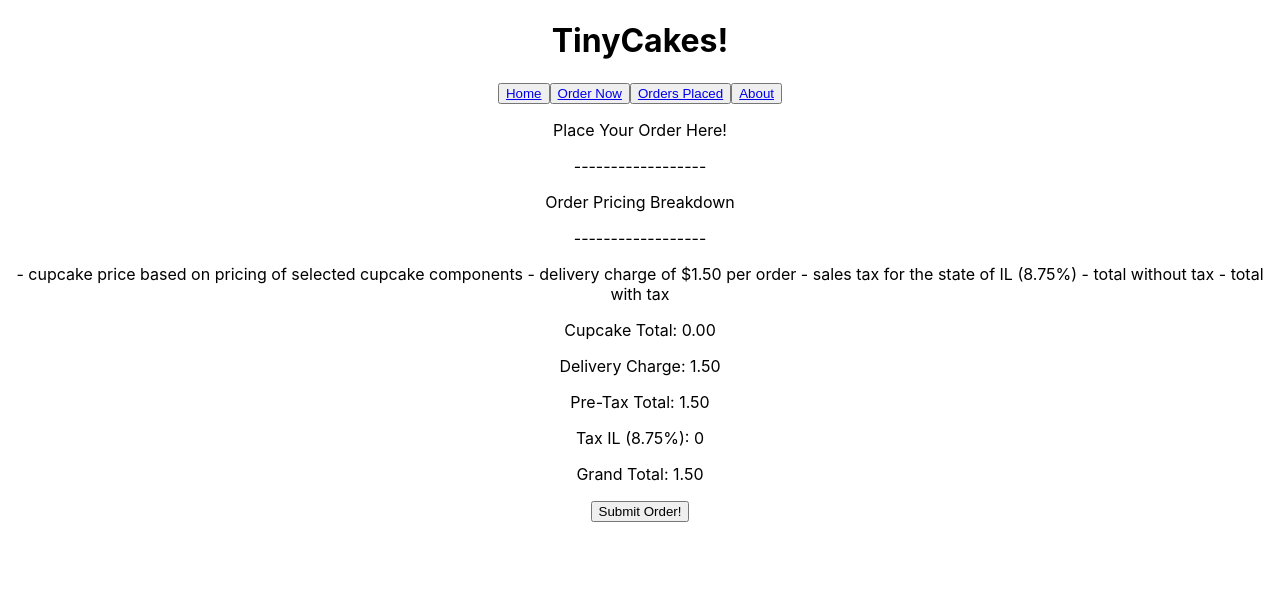
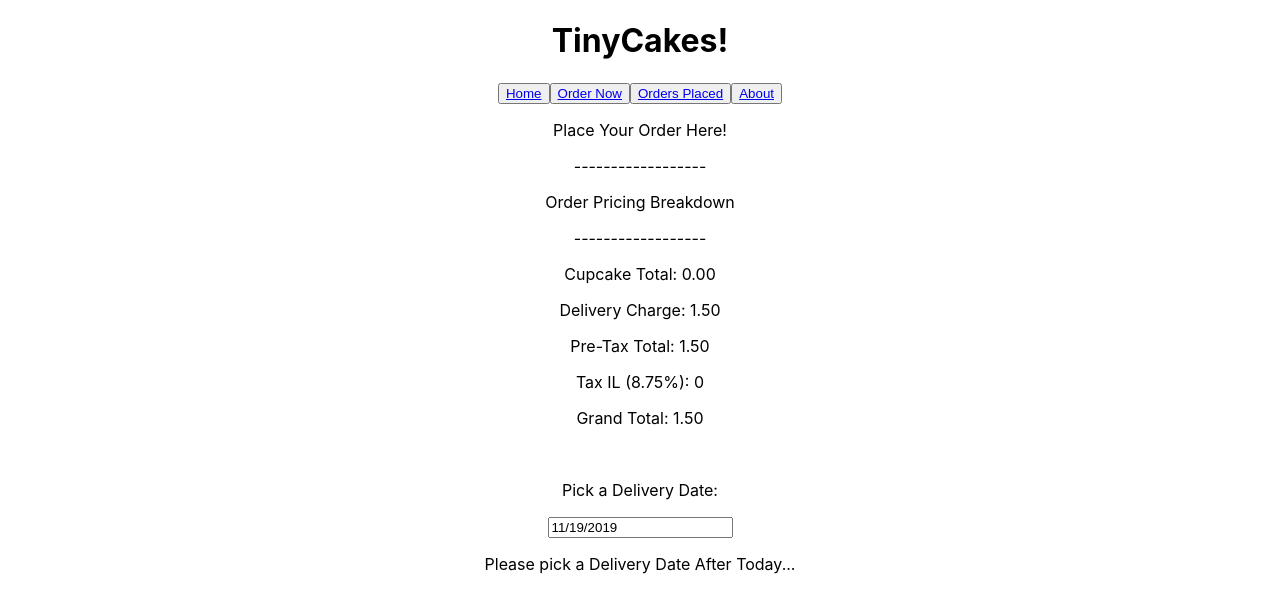
Before and after one commit to nek0senpa1/tinycakes-frontend, a React (Create React App) app in the folder tinycakes/: page /placeorder in a window 1280 px wide. Shown: the top 612 px of the page. Built offline with nearby package versions, Linux system fonts and the light colour scheme; no server answers.

Commit message:
ordering done, though CORS error on backend persists

```diff
--- a/tinycakes/package.json
+++ b/tinycakes/package.json
@@ -6,6 +6,8 @@
     "axios": "^0.19.0",
     "dom": "^0.0.3",
     "react": "^16.12.0",
+    "react-datepicker": "^2.10.0",
+    "react-day-picker": "^7.4.0",
     "react-dom": "^16.12.0",
     "react-router-dom": "^5.1.2",
     "react-scripts": "3.2.0",
--- a/tinycakes/src/Orders.js
+++ b/tinycakes/src/Orders.js
@@ -3,10 +3,16 @@ import './App.css';
 import { Route, Link } from 'react-router-dom';
 
 function Orders() {
+
+
+
+
   return (
     <div className="Orders">
 
       <p>Check your previous orders here !!! </p>
+      <p>--------------------------------------------</p>
+
 
 
     </div>
--- a/tinycakes/src/PlaceOrder.js
+++ b/tinycakes/src/PlaceOrder.js
@@ -1,6 +1,9 @@
 import React, { useEffect, useState} from 'react';
 import './App.css';
 import { Route, Link } from 'react-router-dom';
+import axios from 'axios';
+import DatePicker from "react-datepicker";
+import "react-datepicker/dist/react-datepicker.css";
 
 function PlaceOrder(orderinfo) {
 
@@ -16,9 +19,9 @@ function PlaceOrder(orderinfo) {
             if (orderinfo.cupcake.base === orderinfo.bases[i].key) {
                 console.log('found', orderinfo.cupcake.base)
                 cupcaketotal = cupcaketotal + orderinfo.bases[i].price
-                console.log(cupcaketotal)
+                // console.log(cupcaketotal)
             } else {
-                console.log('base not found', orderinfo.bases[i].name)
+                //console.log('base not found', orderinfo.bases[i].name)
             }
         }
 
@@ -26,9 +29,9 @@ function PlaceOrder(orderinfo) {
             if (orderinfo.cupcake.frosting === orderinfo.frostings[i].key) {
                 console.log('found', orderinfo.cupcake.frosting)
                 cupcaketotal = cupcaketotal + orderinfo.frostings[i].price
-                console.log(cupcaketotal)
+                // console.log(cupcaketotal)
             } else {
-                console.log('frosting not found', orderinfo.frostings[i].name)
+                //console.log('frosting not found', orderinfo.frostings[i].name)
             }
         }
 
@@ -42,9 +45,9 @@ function PlaceOrder(orderinfo) {
                     if (orderinfo.cupcake.toppings[j] === orderinfo.toppings[i].key) {
                         console.log('found', orderinfo.cupcake.toppings[j])
                         cupcaketotal = cupcaketotal + orderinfo.toppings[i].price
-                        console.log(cupcaketotal)
+                        // console.log(cupcaketotal)
                     } else {
-                        console.log('topping not found', orderinfo.toppings[i].name)
+                        //console.log('topping not found', orderinfo.toppings[i].name)
                     }
 
                 }
@@ -54,6 +57,8 @@ function PlaceOrder(orderinfo) {
 
 
     }
+
+    let curDate = Date.now()
 
     const delivery = 150;
 
@@ -71,6 +76,52 @@ function PlaceOrder(orderinfo) {
 
     // unsure if there is tax on delivery fees?  So I didn't factor that in.  Tax only on cuppy cake.
 
+    const [dategood, setDategood] = useState(false)
+
+    const [deldate, setDeldate] = useState(Date.now())
+
+    let ordertosend = {
+        "order": {
+            "cupcakes": [{
+            "base": orderinfo.cupcake.base,
+            "frosting": orderinfo.cupcake.frosting,
+            "toppings": orderinfo.cupcake.toppings
+            }],
+            "delivery_date": deldate
+      }
+    }
+
+    const handleChange = date => {
+        if (date > Date.now(+1) ) {
+            console.log('is later')
+            console.log(date)
+            setDeldate(date);
+            setDategood(true)
+         console.log('deldate',deldate)
+        } else {
+            console.log('is NOT later')
+            setDategood(false)
+        }
+
+      };
+
+    function submitOrder() {
+        // xhr.js:166 Access to XMLHttpRequest at 'localhost:4000/cupcakes/orders' from origin 'http://localhost:3000' has been blocked by CORS policy: Cross origin requests are only supported for protocol schemes: http, data, chrome, chrome-extension, https.
+        // this backend has been a bit rough, especially considering I can't change it during this to make it work against CORS errors for local dev...
+        // works fine in PostMan though...
+
+        console.log(ordertosend)
+
+        axios.post('localhost:4000/cupcakes/orders', ordertosend)
+        .then( order => {
+            console.log(order)
+        })
+        .catch( error => {
+            console.log(error)
+        })
+    }
+
+
 
     return (
         <div className="PlaceOrder">
@@ -83,14 +134,6 @@ function PlaceOrder(orderinfo) {
             </div>
 
             <div>
-            - cupcake price based on pricing of selected cupcake components
-            - delivery charge of $1.50 per order
-            - sales tax for the state of IL (8.75%)
-            - total without tax
-            - total with tax
-            </div>
-
-            <div>
                 <p> Cupcake Total: {(cupcaketotal/100).toFixed(2)}</p>
                 <p> Delivery Charge: {truedelivery}</p>
                 <p> Pre-Tax Total: {(pretax/100).toFixed(2)} </p>
@@ -99,8 +142,23 @@ function PlaceOrder(orderinfo) {
             </div>
 
             <div>
-                <button>Submit Order!</button>
+                <br></br>
+                <p>Pick a Delivery Date:</p>
+                <DatePicker
+                    selected={deldate}
+                    onChange={handleChange}
+                />
             </div>
+            <div>
+                {!dategood ?
+                <p>Please pick a Delivery Date After Today...</p>
+                : <div><p>Delivery Date Good, you may place your Order</p>
+                <button onClick={submitOrder}>Submit Order!</button></div>
+                }
+            </div>
+
+            <br></br><br></br>
+
 
         </div>
     );
```
Also changed, not shown: 1 other file (tests, documents, lock files or other folders).
